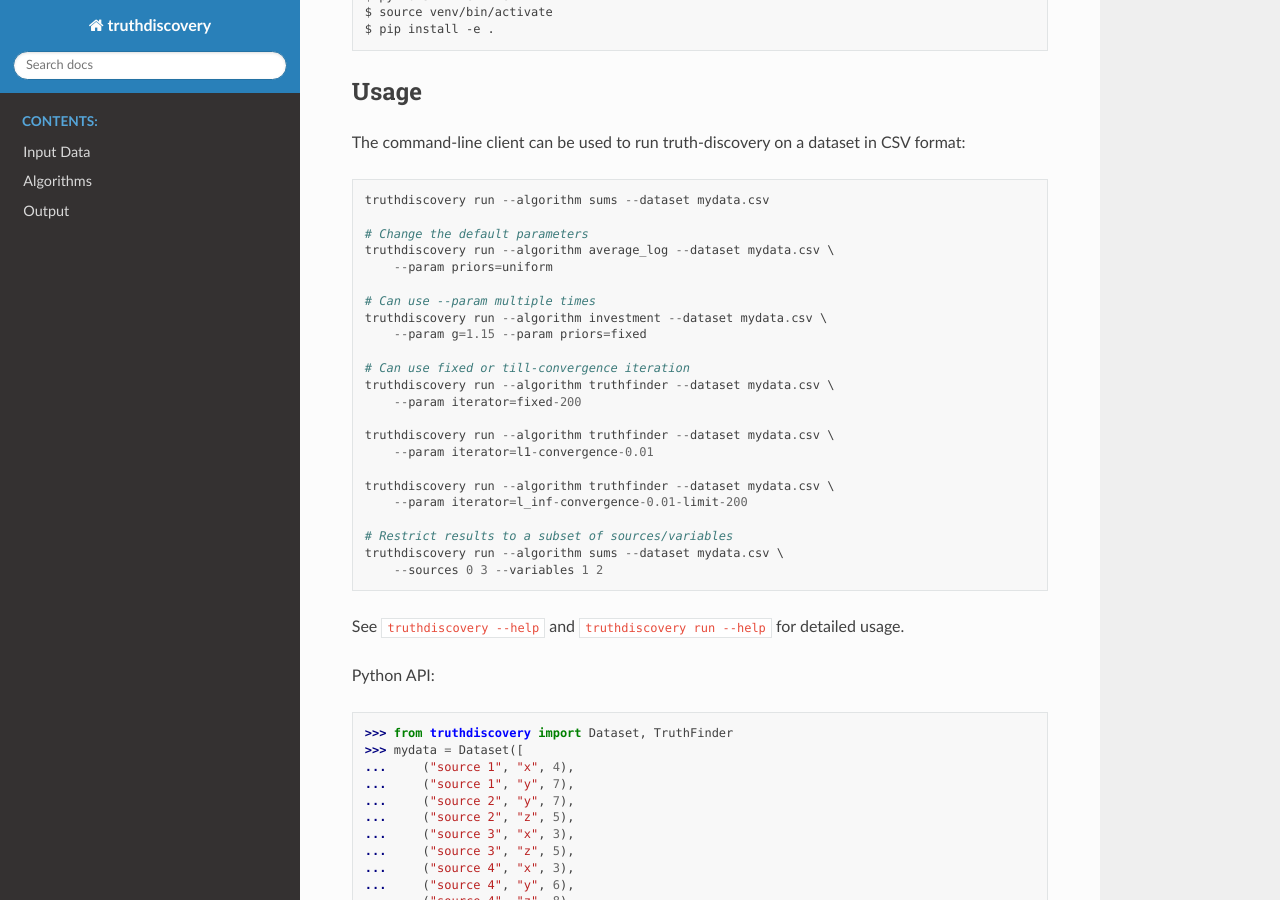
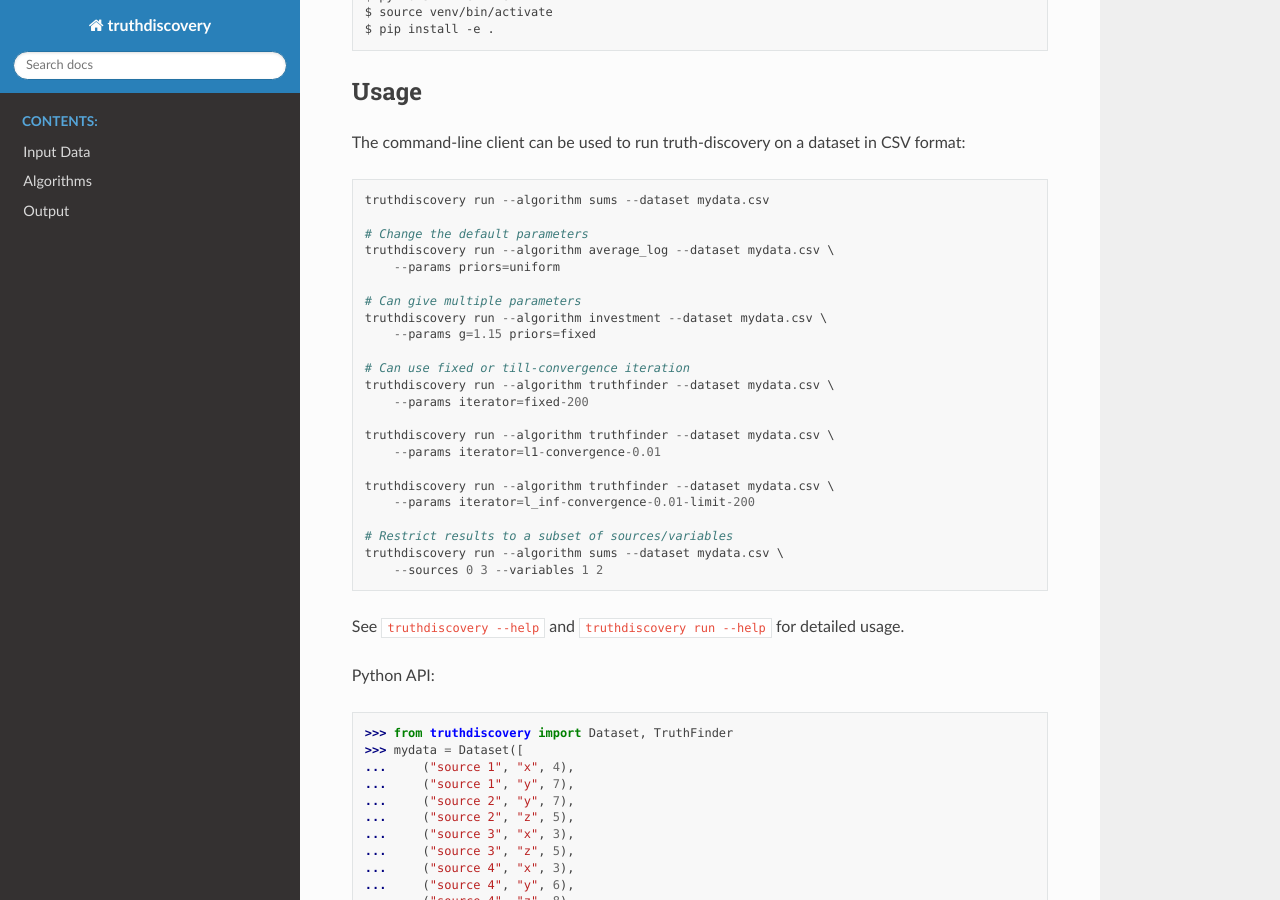
Before and after one commit to joesingo/truthdiscovery, a Sphinx documentation site: the page built from doc/index.rst, in a window 1280 px wide and 900 px high, scrolled down 1300 px. Built offline with Sphinx 7.4.7 and the Read the Docs theme 2.0.0, drawn with Linux system fonts in a browser that asks for light colours.

Commit message:
Make giving multiple parameters to CLI a bit simpler

```diff
--- a/doc/index.rst
+++ b/doc/index.rst
@@ -58,21 +58,21 @@ format: ::
 
     # Change the default parameters
     truthdiscovery run --algorithm average_log --dataset mydata.csv \
-        --param priors=uniform
+        --params priors=uniform
 
-    # Can use --param multiple times
+    # Can give multiple parameters
     truthdiscovery run --algorithm investment --dataset mydata.csv \
-        --param g=1.15 --param priors=fixed
+        --params g=1.15 priors=fixed
 
     # Can use fixed or till-convergence iteration
     truthdiscovery run --algorithm truthfinder --dataset mydata.csv \
-        --param iterator=fixed-200
+        --params iterator=fixed-200
 
     truthdiscovery run --algorithm truthfinder --dataset mydata.csv \
-        --param iterator=l1-convergence-0.01
+        --params iterator=l1-convergence-0.01
 
     truthdiscovery run --algorithm truthfinder --dataset mydata.csv \
-        --param iterator=l_inf-convergence-0.01-limit-200
+        --params iterator=l_inf-convergence-0.01-limit-200
 
     # Restrict results to a subset of sources/variables
     truthdiscovery run --algorithm sums --dataset mydata.csv \
```
Also changed, not shown: 2 other files.
